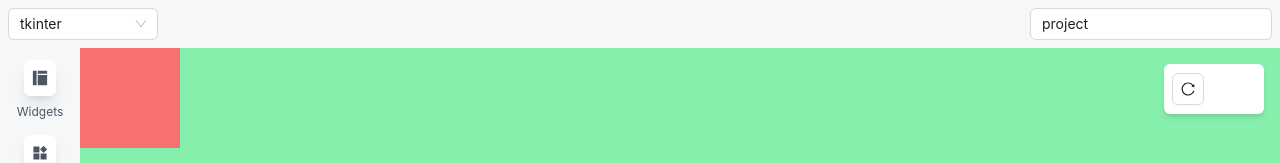
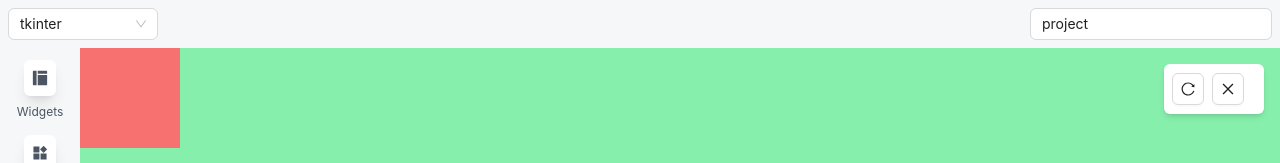
Before and after one commit to PaulleDemon/PyUIBuilder, a React (Create React App) app: page / in a window 1280 px wide. Shown: the top 163 px of the page. Built offline with nearby package versions, Linux system fonts and the light colour scheme.

Commit message:
working on dropping the widget from sidebar

```diff
--- a/package.json
+++ b/package.json
@@ -5,6 +5,7 @@
   "dependencies": {
     "@ant-design/icons": "^5.4.0",
     "@dnd-kit/core": "^6.1.0",
+    "@dnd-kit/modifiers": "^7.0.0",
     "@dnd-kit/utilities": "^3.2.2",
     "@reduxjs/toolkit": "^2.2.7",
     "@testing-library/jest-dom": "^5.17.0",
--- a/src/App.js
+++ b/src/App.js
@@ -1,4 +1,4 @@
-import { useState } from 'react'
+import { useRef, useState } from 'react'
 
 import { LayoutFilled, ProductFilled, CloudUploadOutlined } from "@ant-design/icons"
 
@@ -7,13 +7,22 @@ import WidgetsContainer from './sidebar/widgetsContainer'
 import UploadsContainer from './sidebar/uploadsContainer'
 import Canvas from './canvas/canvas'
 import Header from './components/header'
-import { DndContext, useSensors, useSensor, PointerSensor, closestCorners, DragOverlay } from '@dnd-kit/core'
+import { DndContext, useSensors, useSensor, PointerSensor, closestCorners, DragOverlay, rectIntersection } from '@dnd-kit/core'
 import { DraggableWidgetCard } from './components/cards'
+import Widget from './canvas/widgets/base'
+import { snapCenterToCursor } from '@dnd-kit/modifiers'
 
 
 function App() {
 
+	/**
+	 * @type {Canvas | null>}
+	*/
+	const canvasRef = useRef()
+
     const [uploadedAssets, setUploadedAssets] = useState([]) //  a global storage for assets, since redux can't store files(serialize files)
+
+	const [dropAnimation, setDropAnimation] = useState(null)
 
 	const [sidebarWidgets, setSidebarWidgets] = useState([])
 	const [canvasWidgets, setCanvasWidgets] = useState([]) // contains the reference to the widgets inside the canvas
@@ -44,7 +53,7 @@ function App() {
 	]
 
 	const handleDragStart = (event) => {
-		console.log("Dragging", event.active)
+		console.log("Drag start: ", event)
 		const draggedItem = sidebarWidgets.find((item) => item.name === event.active.id)
 		setActiveSidebarWidget(draggedItem)
 	}
@@ -54,37 +63,87 @@ function App() {
 
 	const handleDragEnd = (event) => {
 		// add items to canvas from sidebar
-		const widgetItem = event.active.data.current?.title
 
-		if (event.over?.id !== "cart-droppable" || !widgetItem) return
-		// const temp = [...widgets]
-		// temp.push(widgetItem)
-		// setCanvasWidgets(temp)
+		const {active, over, delta, activatorEvent} = event
+
+		const widgetItem = active.data.current?.title
+		const activeItemElement = document.getElementById(`${active.id}`)
+
+		// console.log("ended: ", activatorEvent, "delta",  delta, "drag ended: ", event, "active: ", active, "over: ", over)
+		console.log("over: ", active, over, activeItemElement)
+		if (over?.id !== "canvas-droppable" || !widgetItem) {
+			setDropAnimation({ duration: 250, easing: "ease" })
+			return
+		}
+		setDropAnimation(null)
+
+		// Calculate the dragged item's bounding rectangle
+		// const itemRect = activeItemElement.getBoundingClientRect();
+		// const itemCenterX = itemRect.left + itemRect.width / 2
+		// const itemCenterY = itemRect.top + itemRect.height / 2
+
+		// // Calculate cursor position relative to the canvas
+		// const cursorX = activatorEvent.clientX
+		// const cursorY = activatorEvent.clientY
+
+		// // Calculate the offset from the center of the item to the cursor
+		// const offsetX = cursorX - itemCenterX
+		// const offsetY = cursorY - itemCenterY
+
+		const canvasContainerRect = canvasRef.current.getCanvasContainerBoundingRect()
+		const canvasTranslate = canvasRef.current.getCanvasTranslation()
+		const zoom = canvasRef.current.getZoom()
+
+		let finalPosition = {
+			x: (delta.x - canvasContainerRect.x - canvasTranslate.x) / zoom,
+			y: (delta.y - canvasContainerRect.y - canvasTranslate.y) / zoom,
+		}
+
+		// find the center of the active widget then set the final position
+
+		// finalPosition = {
+		// 	finalPosition
+		// }
+
+		// console.log("drop position: ", "delta: ", delta, "activator", canvasContainerRect, canvasTranslate,)
+
+		canvasRef.current.addWidget(Widget, ({id, widgetRef}) => {
+			widgetRef.current.setPos(finalPosition.x, finalPosition.y)
+			// widgetRef.current.setPos(10, 10)
+		})
+
 		setActiveSidebarWidget(null)
 
 	}
 
+	const handleWidgetAddedToCanvas = (widgets) => {
+		console.log("canvas ref: ", canvasRef)
+		setCanvasWidgets(widgets)
+	}
 
 	return (
 		<div className="tw-w-full tw-h-[100vh] tw-flex tw-flex-col tw-bg-primaryBg">
 			<Header className="tw-h-[6vh]"/>
 
-			<DndContext sensors={sensors} collisionDetection={closestCorners}
+			<DndContext sensors={sensors}
+					modifiers={[snapCenterToCursor]}
+					collisionDetection={rectIntersection}
 					onDragStart={handleDragStart}
 					onDragMove={handleDragMove}
 					onDragEnd={handleDragEnd}
+
 				>
 				<div className="tw-w-full tw-h-[94vh] tw-flex">
 					<Sidebar tabs={sidebarTabs}/>
-					<Canvas widgets={canvasWidgets}/>
+					<Canvas ref={canvasRef} widgets={canvasWidgets} onWidgetAdded={handleWidgetAddedToCanvas}/>
 				</div>
 
 				{/* dragOverlay (dnd-kit) helps move items from one container to another */}
-				<DragOverlay>
+				<DragOverlay dropAnimation={dropAnimation} >
 					{activeSidebarWidget ? (
 							<DraggableWidgetCard name={activeSidebarWidget.name}
 												 img={activeSidebarWidget.img}
-												 url={activeSidebarWidget.url}
+												 url={activeSidebarWidget.link}
 												/>
 							):
 					null}
--- a/src/canvas/canvas.js
+++ b/src/canvas/canvas.js
@@ -2,7 +2,7 @@ import React from "react"
 
 import {DndContext} from '@dnd-kit/core'
 
-import { FullscreenOutlined, ReloadOutlined } from "@ant-design/icons"
+import { CloseOutlined, FullscreenOutlined, ReloadOutlined } from "@ant-design/icons"
 import { Button, Tooltip } from "antd"
 
 import Droppable from "../components/utils/droppable"
@@ -23,6 +23,8 @@ class Canvas extends React.Component {
     constructor(props) {
         super(props)
 
+        const { canvasWidgets, onWidgetListUpdated } = props
+
         this.canvasRef = React.createRef()
         this.canvasContainerRef = React.createRef()
 
@@ -40,7 +42,7 @@ class Canvas extends React.Component {
         }
 
         this.state = {
-            widgets: [], //  don't store the widget directly here, instead store it in widgetRef, else the changes in the widget will re-render the whole canvas
+            widgets: [], //  don't store the refs directly here, instead store it in widgetRef, store the widget type here
             zoom: 1,
             isPanning: false,
             currentTranslate: { x: 0, y: 0 },
@@ -48,6 +50,8 @@ class Canvas extends React.Component {
         }
 
         this.selectedWidgets = []
+
+        this._onWidgetListUpdated = onWidgetListUpdated // a function callback when the widget is added to the canvas
 
         this.resetTransforms = this.resetTransforms.bind(this)
         this.renderWidget = this.renderWidget.bind(this)
@@ -62,7 +66,7 @@ class Canvas extends React.Component {
 
         this.getCanvasObjectsBoundingBox = this.getCanvasObjectsBoundingBox.bind(this)
         this.fitCanvasToBoundingBox = this.fitCanvasToBoundingBox.bind(this)
-
+        this.getCanvasBoundingRect = this.getCanvasContainerBoundingRect.bind(this)
 
         this.clearSelections = this.clearSelections.bind(this)
         this.clearCanvas = this.clearCanvas.bind(this)
@@ -222,6 +226,30 @@ class Canvas extends React.Component {
         this.setZoom(zoom, {x: event.offsetX, y: event.offsetY})
     }
 
+    getCanvasContainerBoundingRect(){
+        return this.canvasContainerRef.current.getBoundingClientRect()
+    }
+
+    getCanvasBoundingRect(){
+        return this.canvasRef.current.getBoundingClientRect()
+    }
+
+    getCanvasTranslation(){
+        return this.state.currentTranslate
+    }
+
+    /**
+     * Given a position relative to canvas container,
+     * returns the position relative to the canvas
+     */
+    getRelativePositionToCanvas(x, y){
+
+        const canvasRect = this.canvasRef.current.getBoundingClientRect()
+        let zoom = this.state.zoom
+
+        return {x: (canvasRect.left - x ), y: (canvasRect.top - y)}
+    }
+
     /**
      * fits the canvas size to fit the widgets bounding box
      */
@@ -273,6 +301,10 @@ class Canvas extends React.Component {
 
     }
 
+    getZoom(){
+        return this.state.zoom
+    }
+
     resetTransforms() {
         this.setState({
             zoom: 1,
@@ -315,7 +347,7 @@ class Canvas extends React.Component {
      *
      * @param {Widget} widgetComponentType - don't pass <Widget /> instead pass Widget object
      */
-    addWidget(widgetComponentType){
+    addWidget(widgetComponentType, callback){
         const widgetRef = React.createRef()
 
         const id = `${widgetComponentType.widgetType}_${UID()}`
@@ -323,10 +355,22 @@ class Canvas extends React.Component {
         // Store the ref in the instance variable
         this.widgetRefs[id] = widgetRef
         // console.log("widget ref: ", this.widgetRefs)
+
+        const widgets = [...this.state.widgets, { id, widgetType: widgetComponentType }] // don't add the widget refs in the state
         // Update the state to include the new widget's type and ID
-        this.setState((prevState) => ({
-            widgets: [...prevState.widgets, { id, type: widgetComponentType }]
-        }))
+        this.setState({
+            widgets: widgets
+        }, () => {
+            if (callback)
+                callback({id, widgetRef})
+
+            if (this._onWidgetListUpdated)
+                this._onWidgetListUpdated(widgets)
+        })
+
+
+
+        return {id, widgetRef}
     }
 
     /**
@@ -335,14 +379,17 @@ class Canvas extends React.Component {
     clearCanvas(){
 
         for (let [key, value] of Object.entries(this.widgetRefs)){
-            console.log("removed: ", key, value)
+            console.log("removed: ", value, value.current?.getElement())
+
             value.current?.remove()
         }
 
         this.widgetRefs = {}
         this.setState(() => ({
             widgets: []
-        }))
+        }), () => {
+
+        })
     }
 
     removeWidget(widgetId){
@@ -356,10 +403,11 @@ class Canvas extends React.Component {
     }
 
     renderWidget(widget){
-        const { id, type: ComponentType } = widget
+        const { id, widgetType: ComponentType } = widget
         // console.log("widet: ", this.widgetRefs, id)
 
-        return <ComponentType key={id} id={id} ref={this.widgetRefs[id]} canvasRef={this.canvasRef} />
+        return <ComponentType key={id} id={id} ref={this.widgetRefs[id]}
+                                canvasRef={this.canvasRef} />
     }
 
     render() {
@@ -372,6 +420,9 @@ class Canvas extends React.Component {
                     <Tooltip title="Reset viewport">
                         <Button  icon={<ReloadOutlined />} onClick={this.resetTransforms} />
                     </Tooltip>
+                    <Tooltip title="Reset viewport">
+                        <Button  icon={<CloseOutlined />} onClick={this.clearCanvas} />
+                    </Tooltip>
                 </div>
 
                     <Droppable id="canvas-droppable" className="tw-w-full tw-h-full">
@@ -382,7 +433,7 @@ class Canvas extends React.Component {
                                 >
                             {/* Canvas */}
                             <div data-canvas className="tw-w-full tw-h-full tw-absolute tw-top-0 tw-select-none
-                                                        t tw-bg-green-300 tw-overflow-hidden"
+                                                        t tw-bg-green-300"
                                     ref={this.canvasRef}>
                                 <div className="tw-relative tw-w-full tw-h-full">
                                     {
--- a/src/components/utils/droppable.js
+++ b/src/components/utils/droppable.js
@@ -6,7 +6,7 @@ function Droppable(props) {
     id: props.id,
   })
   const style = {
-    color: isOver ? 'green' : undefined,
+    backgroundColor: isOver ? 'green' : '',
   }
 
 
--- a/src/sidebar/widgetsContainer.js
+++ b/src/sidebar/widgetsContainer.js
@@ -74,7 +74,7 @@ function WidgetsContainer({onWidgetsUpdate}){
     }
 
     return (
-        <div className="tw-w-full tw-p-2 tw-gap-4 tw-flex tw-flex-col">
+        <div className="tw-w-full tw-p-2 tw-gap-4 tw-flex tw-flex-col tw-overflow-x-hidden">
 
             <div className="tw-flex tw-gap-2 input tw-place-items-center">
                 <SearchOutlined />
```
Also changed, not shown: src/canvas/widgets/base.js (+15 -2 lines), 1 other file (tests, documents, lock files or other folders).
